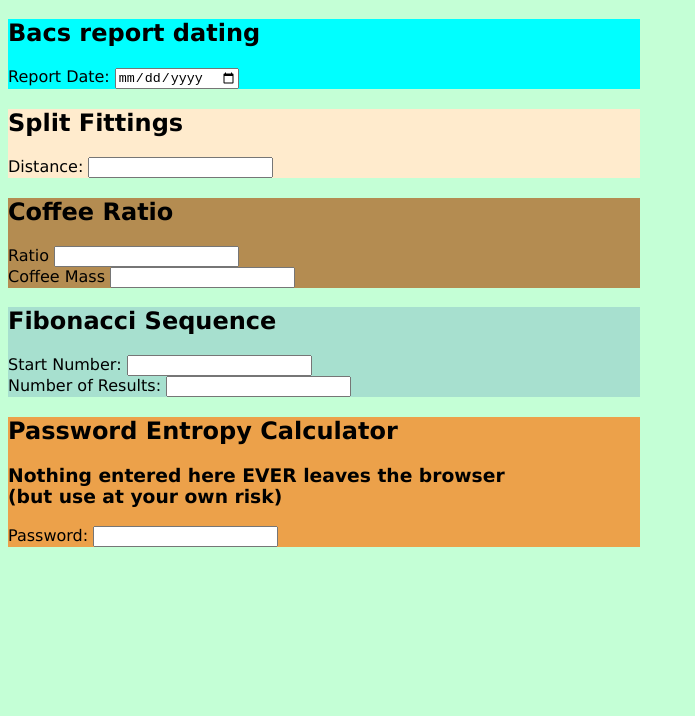
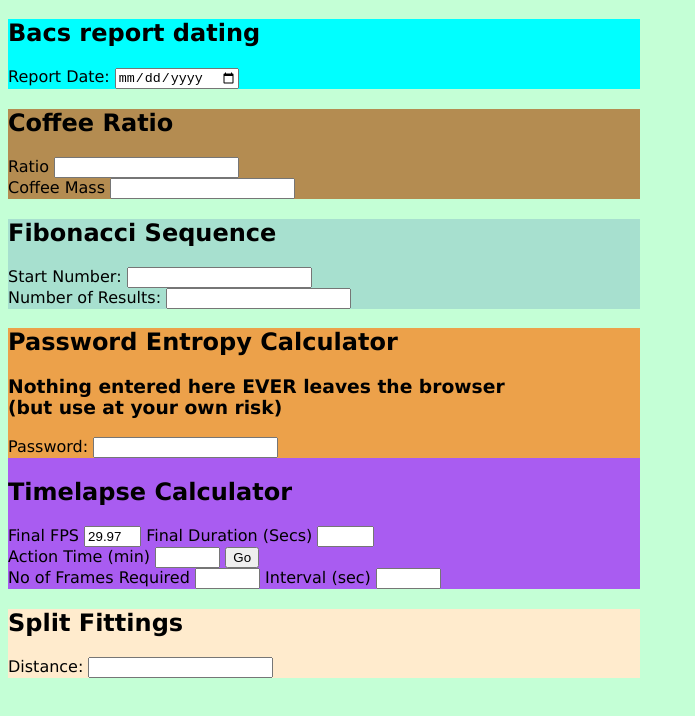
Before and after one commit to stevieFrog/randomCalcs, a plain HTML site: page index.html in a window 1280 px wide. Shown: the part 62-778 px from the top of the page, without its empty margins (0-695 px from the left). Drawn offline with Linux system fonts and the light colour scheme.

Commit message:
addedTimeLapse

```diff
--- a/index.html
+++ b/index.html
@@ -14,11 +14,7 @@
         <label for="reportDate">Report Date:</label>
         <input type="date" id="reportDate" name="reportDate"><br>
     </div>
-    <div class="forLighting">
-        <h2>Split Fittings</h2>
-        <label for="splitLightFitting">Distance:</label>
-        <input type="text" id="splitLightFitting" name="splitLightFitting"><br>
-    </div>
+
 
     <div class="coffeeRatio">
         <h2>Coffee Ratio</h2>
@@ -51,5 +47,27 @@
         <input type="password" id="passwordForCalculation" name="passwordForCalculation"><br>
     </div>
 
+    <div class="timelapseCalcs">
+        <h2>Timelapse Calculator</h2>
+        <label for="finalFPS">Final FPS</label>
+        <input type="text" id="finalFPS" name ="finalFPS" size="4" value="29.97">
+        <label for="finalDuration">Final Duration (Secs)</label>
+        <input type="text" id="finalDuration" name="finalDuration" size="4">
+        <br>
+        <label for="lengthOfAction">Action Time (min)</label>
+        <input type="text" id="lengthOfAction" name="lengthOfAction" size="5">
+        <button type="button" id="btnCalcTimeLapse" name="btnCalcTimeLapse">Go</button>
+        <br>
+        <label for="requiredFrames">No of Frames Required</label>
+        <input type="text" id="requiredFrames" name="requiredFrames" size="5">
+        <label for="requiredInterval">Interval (sec)</label>
+        <input type="text" id="requiredInterval" name="requiredInterval" size="5">
+    <br>
+    </div>
 
+    <div class="forLighting">
+        <h2>Split Fittings</h2>
+        <label for="splitLightFitting">Distance:</label>
+        <input type="text" id="splitLightFitting" name="splitLightFitting"><br>
+    </div>
 </body>
--- a/style.css
+++ b/style.css
@@ -6,7 +6,7 @@ body{
 
 .bacsReport{
     background-color: aqua;
-    width: 50%
+    width: 50%;
 }
 
 
@@ -22,10 +22,17 @@ body{
 
 .fibSequence {
     background-color:rgb(167, 224, 207);
-    width: 50%
+    width: 50%;
 }
 
 .passwordEntropy{
     background-color: rgb(236, 161, 74);
-    width: 50%
+    width: 50%;
+
 }
+
+.timelapseCalcs{
+    background-color: rgb(169, 92, 241);
+    width: 50%;
+    align-content: start;
+}
```
Also changed, not shown: app.js (+7 -7 lines).
